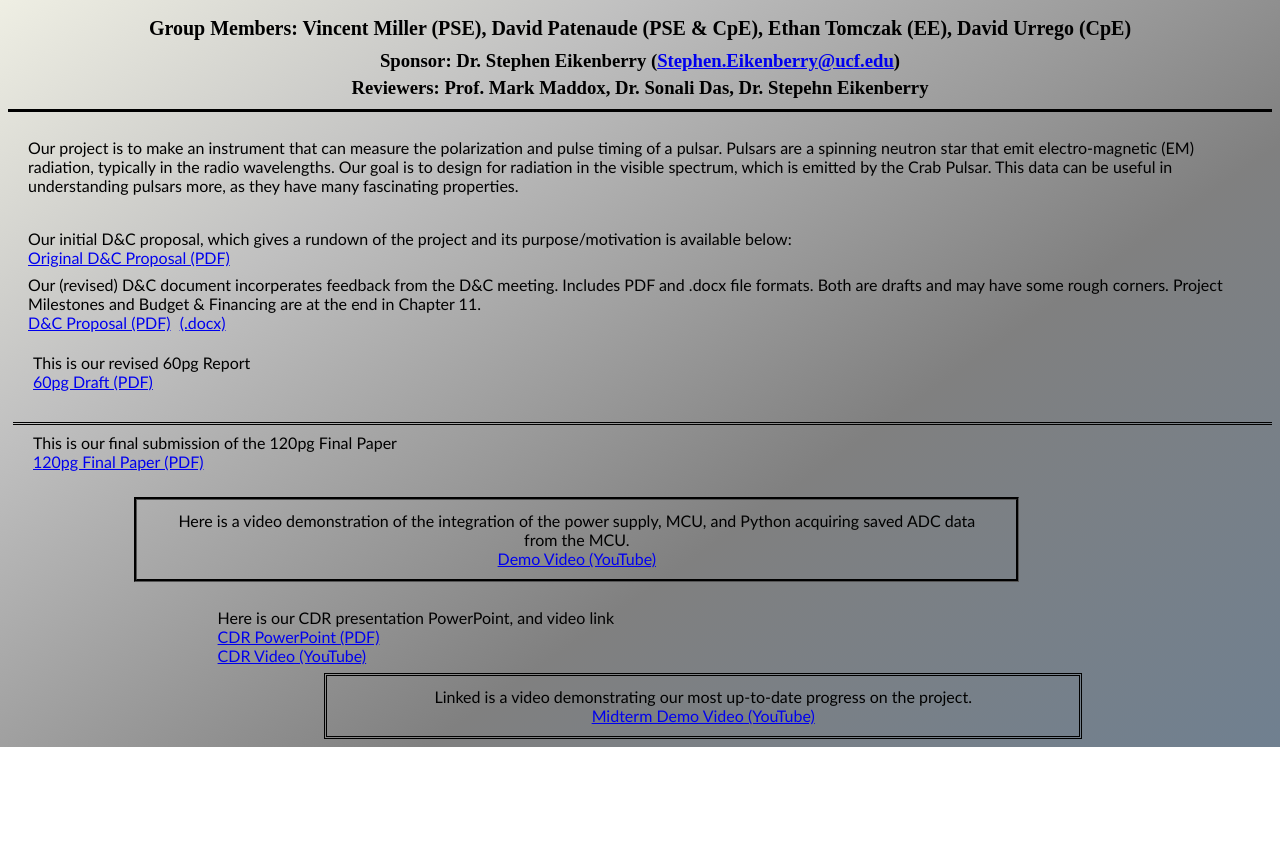
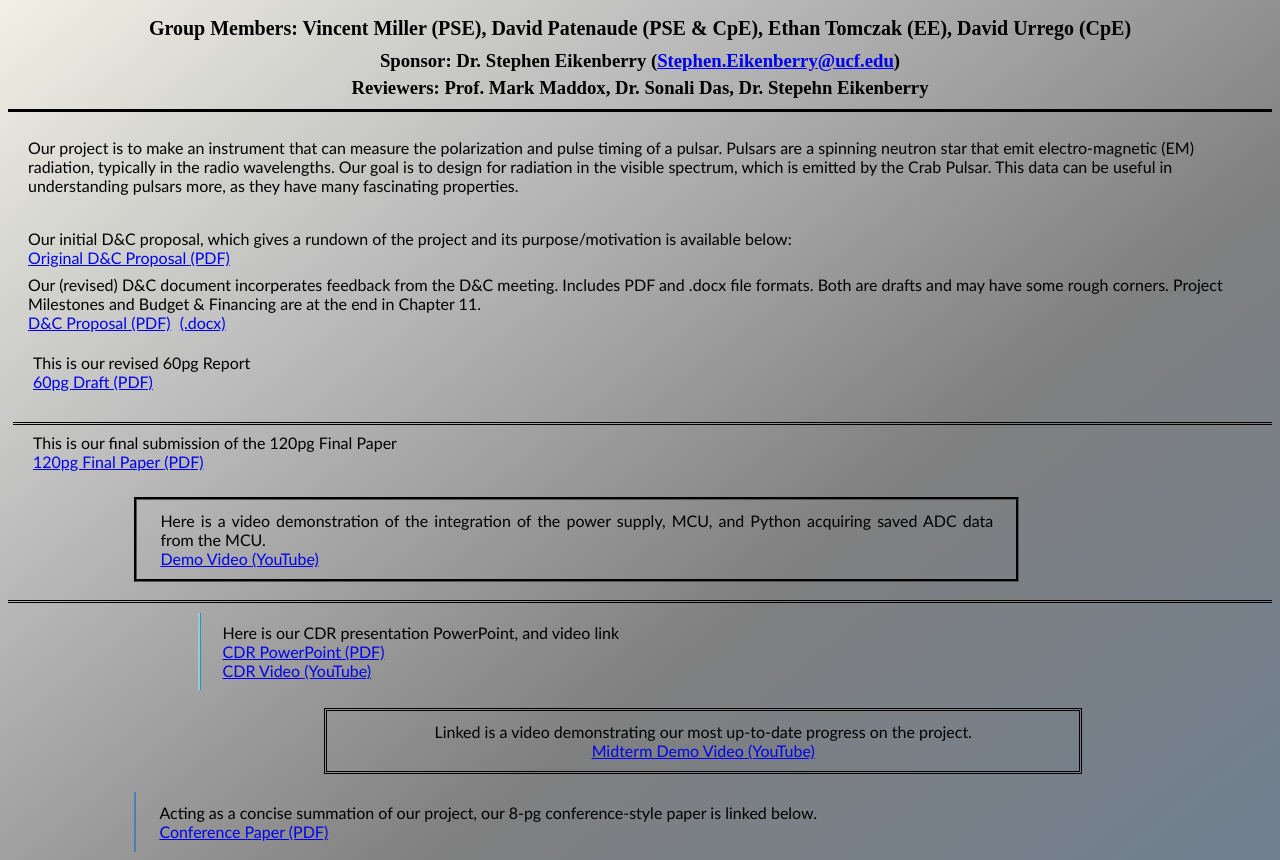
Before and after one commit to AldenP/Pulsar-Instrument-Package, a plain HTML site: page Website/index.html in a window 1280 px wide. Shown: the part 157-1017 px from the top of the page. Before the commit the page ends 904 px from the top, so only its background shows below. Drawn offline with Linux system fonts and the light colour scheme.

Commit message:
Added Conference Paper to website

```diff
--- a/Website/index.html
+++ b/Website/index.html
@@ -62,6 +62,7 @@
             </p>
         </div>
         <br>
+        <div style="border-top: double; padding: 5px;"></div>
         <div id="sd2">
             <div id="sd2_CDR">
                 <p>Here is our CDR presentation PowerPoint, and video link
@@ -70,12 +71,20 @@
                 </p>
 
             </div>
+            <br>
             <div id="sd2_MT_Demo">
                 <p> Linked is a video demonstrating our most up-to-date progress on the project.
                     <br><a title="Senior Design 2 Midterm Demo Video for Group 3" href="https://youtu.be/Obz8N0nY9Y4" target="_blank">
                         Midterm Demo Video (YouTube)</a>
                 </p>
             </div>
+            <br>
+            <div id="sd2_ConfPaper">
+                <p> Acting as a concise summation of our project, our 8-pg conference-style paper is linked below.
+                    <br><a title="Senior Design 2 Conference Paper for Group 3" href="./Conference_Paper_SuFa24_Group_3.pdf" target="_blank">
+                        Conference Paper (PDF)</a>
+                </p>
+            </div>
         </div>
     </body>
 </html>
--- a/Website/styles.css
+++ b/Website/styles.css
@@ -69,13 +69,18 @@ p {
     margin-right: 20%;
     padding: 3px;
 
-    text-align: center;
+    text-align: justify;
     border-style: groove;
     border-color: black;
 }
 #sd2_CDR {
     margin-left: 15%;
     margin-right: 10%;
+    padding: 2px;
+
+    /* border-style: groove; */
+    border-left: ridge skyblue;
+    /* skyblue? */
 }
 #sd2_MT_Demo {
     margin-left: 25%;
@@ -85,6 +90,16 @@ p {
     text-align: center;
     border-style: double;
     border-color: black;
+}
+#sd2_ConfPaper {
+    margin-right: 30%;
+    margin-left: 10%;
+    padding: 3px;
+
+    text-align: justify;
+    /* border-style: solid; */
+    border-left: 2px solid steelblue;
+
 }
 /* Horizontal Navigation Bar Classes and Styles */
 .navBar {
```
Also changed, not shown: 1 other file.
